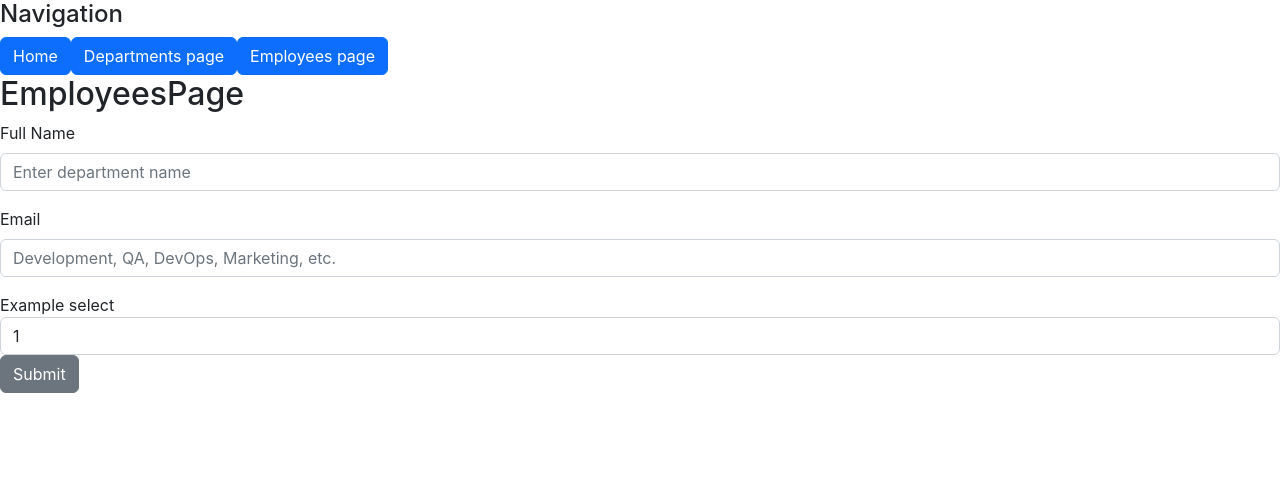
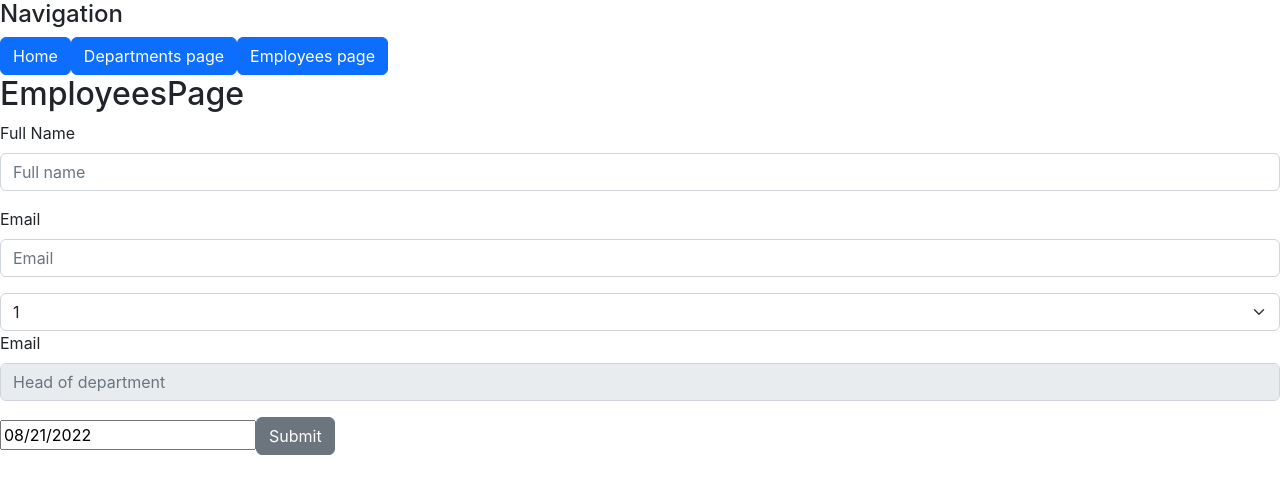
Before and after one commit to Valdemar-S/Fullstack-proj, a React (Create React App) app in the folder frontend/: page /EmployeesPage in a window 1280 px wide. Shown: the top 494 px of the page. Built offline with nearby package versions, Linux system fonts and the light colour scheme.

Commit message:
data picker

```diff
--- a/frontend/package.json
+++ b/frontend/package.json
@@ -12,6 +12,7 @@
     "react": "^18.2.0",
     "react-bootstrap": "^2.5.0",
     "react-bootstrap-icons": "^1.8.4",
+    "react-datepicker": "^4.8.0",
     "react-dom": "^18.2.0",
     "react-router-dom": "^6.3.0",
     "react-scripts": "^5.0.1",
--- a/frontend/src/components/AddEmployeesForm.js
+++ b/frontend/src/components/AddEmployeesForm.js
@@ -2,8 +2,12 @@ import Button from "react-bootstrap/Button";
 import Form from "react-bootstrap/Form";
 import axios from "axios";
 import { useState } from "react";
+import DatePicker from "react-datepicker";
+import "react-datepicker/dist/react-datepicker.css";
 
 const AddEmployeesForm = () => {
+  const [startDate, setStartDate] = useState(new Date());
+
   const [name, setName] = useState("");
   const [head, setHead] = useState("");
 
@@ -44,7 +48,7 @@ const AddEmployeesForm = () => {
             required
             type="text"
             value={name}
-            placeholder="Enter department name"
+            placeholder="Full name"
             onChange={(e) => setName(e.target.value)}
           />
           <Form.Control.Feedback type="invalid">
@@ -58,7 +62,7 @@ const AddEmployeesForm = () => {
             required
             type="text"
             value={head}
-            placeholder="Development, QA, DevOps, Marketing, etc."
+            placeholder="Email"
             onChange={(e) => setHead(e.target.value)}
           />
           <Form.Control.Feedback type="invalid">
@@ -66,16 +70,25 @@ const AddEmployeesForm = () => {
           </Form.Control.Feedback>
         </Form.Group>
 
-        <div class="form-group">
-          <label for="exampleFormControlSelect1">Example select</label>
-          <select class="form-control" id="exampleFormControlSelect1">
-            <option>1</option>
-            <option>2</option>
-            <option>3</option>
-            <option>4</option>
-            <option>5</option>
-          </select>
-        </div>
+        <Form.Select aria-label="Default select example">
+          <option>1</option>
+          <option>2</option>
+          <option>3</option>
+          <option>4</option>
+        </Form.Select>
+
+        <Form.Group className="mb-3" controlId="formHead">
+          <Form.Label>Email</Form.Label>
+          <Form.Control disabled placeholder="Head of department" />
+          <Form.Control.Feedback type="invalid">
+            Please enter email.
+          </Form.Control.Feedback>
+        </Form.Group>
+
+        <DatePicker
+          selected={startDate}
+          onChange={(date) => setStartDate(date)}
+        />
 
         <Button variant={valid ? "success" : "secondary"} type="submit">
           Submit
```
Also changed, not shown: 1 other file (tests, documents, lock files or other folders).
